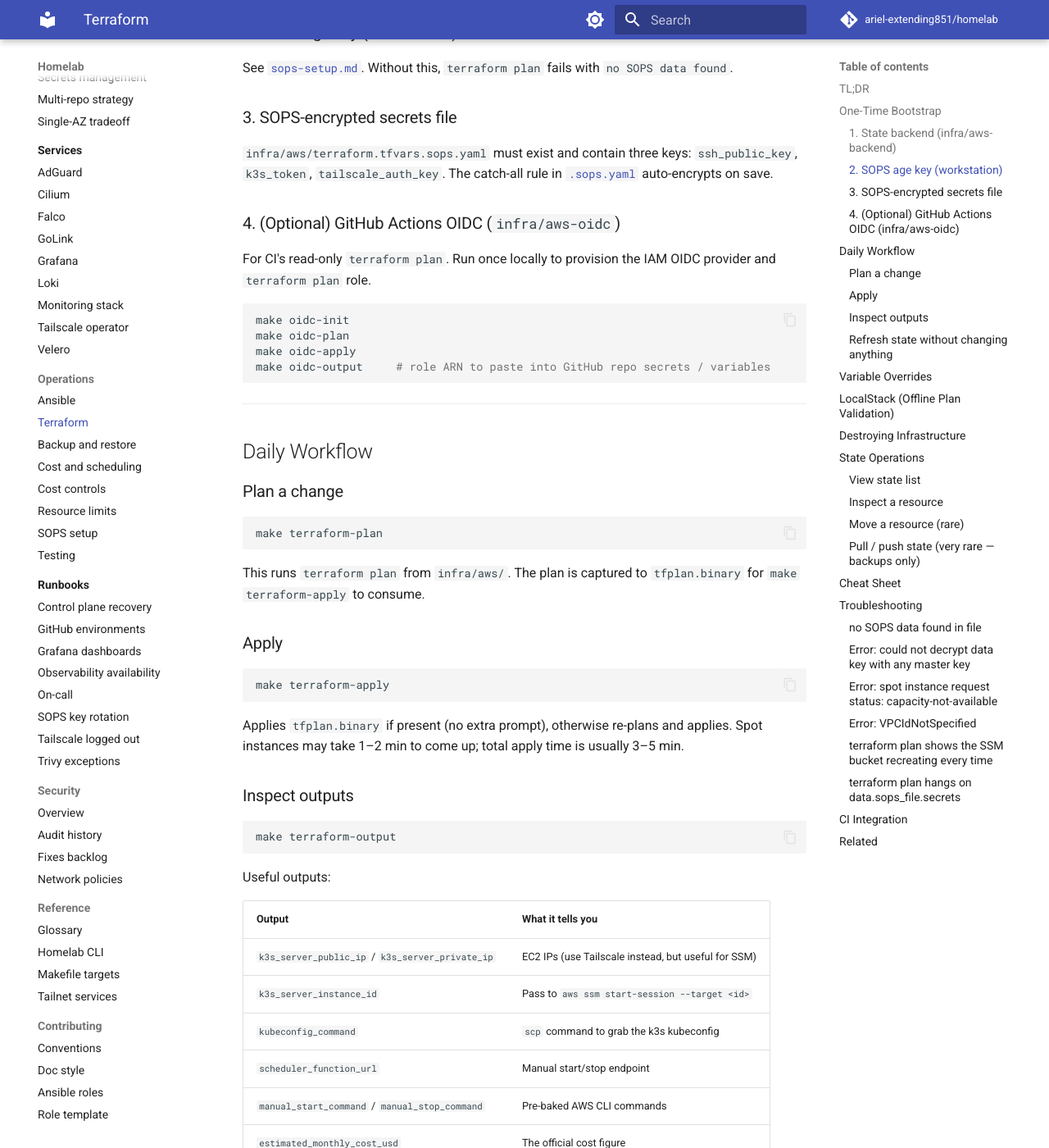
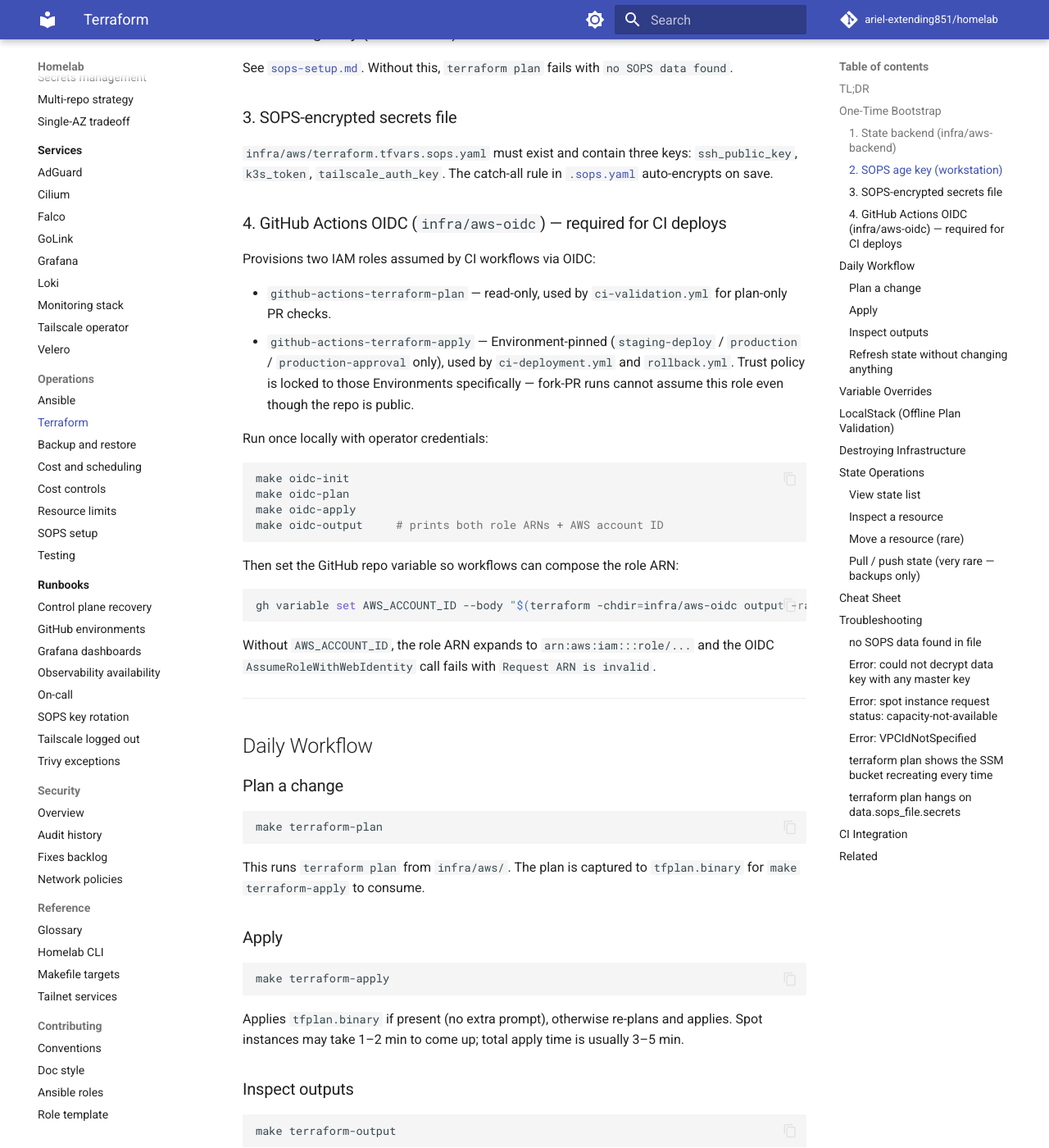
Before and after one commit to ariel-extending851/homelab, an MkDocs documentation site: the page built from docs/operations/terraform.md, in a window 1280 px wide and 1400 px high, scrolled down 969 px. Shown: the whole window at 82% size. Built offline with MkDocs 1.6.1 and Material for MkDocs 9.7.7, drawn with Linux system fonts in a browser that asks for light colours; comment, search, counter and statistics services are not loaded.

Commit message:
fix(ci-oidc): add Environment-pinned terraform-apply role + permissions boundary
ci-deployment.yml + rollback.yml reference role
github-actions-terraform-apply via vars.AWS_ACCOUNT_ID, but neither the
role nor the variable existed. First production dispatch failed at
staging-terraform-apply with "Could not assume role with OIDC: Request
ARN is invalid" because vars.AWS_ACCOUNT_ID expanded to empty and the
role itself was never bootstrapped (canaries 1-3 ran via local make
targets with operator IAM user, never exercising the CI auth path).

Add the role with three public-repo defenses:

1. Trust policy is Environment-pinned. The OIDC sub claim must equal one
   of: repo:ariel-extending851/homelab:environment:{staging-deploy,
   production, production-approval}. Fork PRs cannot declare those
   Environments (the original repo owns the secrets and approval gates),
   so the AssumeRoleWithWebIdentity call fails at the STS layer for any
   workflow run that did not originate from this repository's protected
   Environment workflow.

2. Permissions boundary attached to the role caps the maximum
   permissions it can ever exercise. Even if the inline policy is later
   misconfigured, AWS refuses any action outside the boundary, and any
   attempt to attach AdministratorAccess / PowerUserAccess / IAMFullAccess
   to a role/user/group is denied at the boundary layer.

3. Inline policy is enumerated at the service level with resource ARN
   scoping where AWS supports it: S3 to homelab-* buckets + state
   backend, IAM to k3s-node*/scheduler-lambda*/velero* principals,
   Lambda to homelab-scheduler*, EventBridge to homelab-* rules,
   CloudTrail to homelab*, DynamoDB to homelab-terraform-state-lock.
   EC2 and IAM-read-account-wide are unscoped because terraform refresh
   needs to resolve managed policies and EC2 actions mostly do not
   support resource-level conditions.

Tests: 4 new run blocks covering apply role naming, Environment-pinned
trust policy, presence of permissions boundary, and the boundary's deny
on admin-policy attachment. mock_provider override added because terraform
test's auto-generated ARNs fail aws_iam_role.permissions_boundary's ARN
validator.

Bootstrap order documented in docs/operations/terraform.md: section 4
upgraded from "(Optional) for read-only plan" to "required for CI deploys"
with the gh variable set step inline.

Co-Authored-By: Claude Opus 4.7 (1M context) <noreply@anthropic.com>

````diff
--- a/docs/operations/terraform.md
+++ b/docs/operations/terraform.md
@@ -45,16 +45,29 @@ See [`sops-setup.md`](sops-setup.md). Without this, `terraform plan` fails with
 
 `infra/aws/terraform.tfvars.sops.yaml` must exist and contain three keys: `ssh_public_key`, `k3s_token`, `tailscale_auth_key`. The catch-all rule in [`.sops.yaml`](../../.sops.yaml) auto-encrypts on save.
 
-### 4. (Optional) GitHub Actions OIDC (`infra/aws-oidc`)
+### 4. GitHub Actions OIDC (`infra/aws-oidc`) — required for CI deploys
 
-For CI's read-only `terraform plan`. Run once locally to provision the IAM OIDC provider and `terraform plan` role.
+Provisions two IAM roles assumed by CI workflows via OIDC:
+
+- `github-actions-terraform-plan` — read-only, used by `ci-validation.yml` for plan-only PR checks.
+- `github-actions-terraform-apply` — Environment-pinned (`staging-deploy` / `production` / `production-approval` only), used by `ci-deployment.yml` and `rollback.yml`. Trust policy is locked to those Environments specifically — fork-PR runs cannot assume this role even though the repo is public.
+
+Run once locally with operator credentials:
 
 ```bash
 make oidc-init
 make oidc-plan
 make oidc-apply
-make oidc-output     # role ARN to paste into GitHub repo secrets / variables
+make oidc-output     # prints both role ARNs + AWS account ID
 ```
+
+Then set the GitHub repo variable so workflows can compose the role ARN:
+
+```bash
+gh variable set AWS_ACCOUNT_ID --body "$(terraform -chdir=infra/aws-oidc output -raw aws_account_id)"
+```
+
+Without `AWS_ACCOUNT_ID`, the role ARN expands to `arn:aws:iam:::role/...` and the OIDC `AssumeRoleWithWebIdentity` call fails with `Request ARN is invalid`.
 
 ---
 
````
Also changed, not shown: 3 other files.
